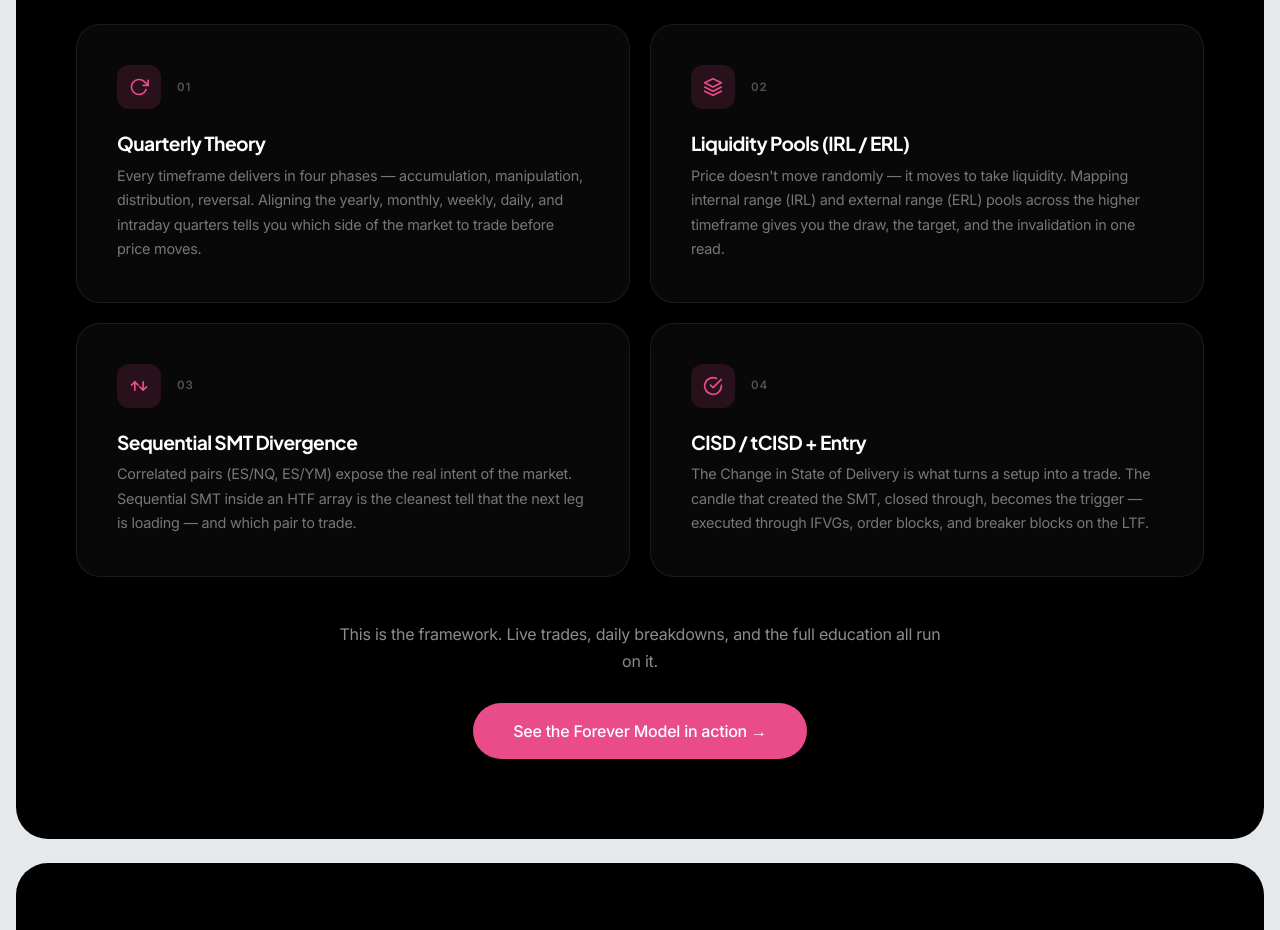
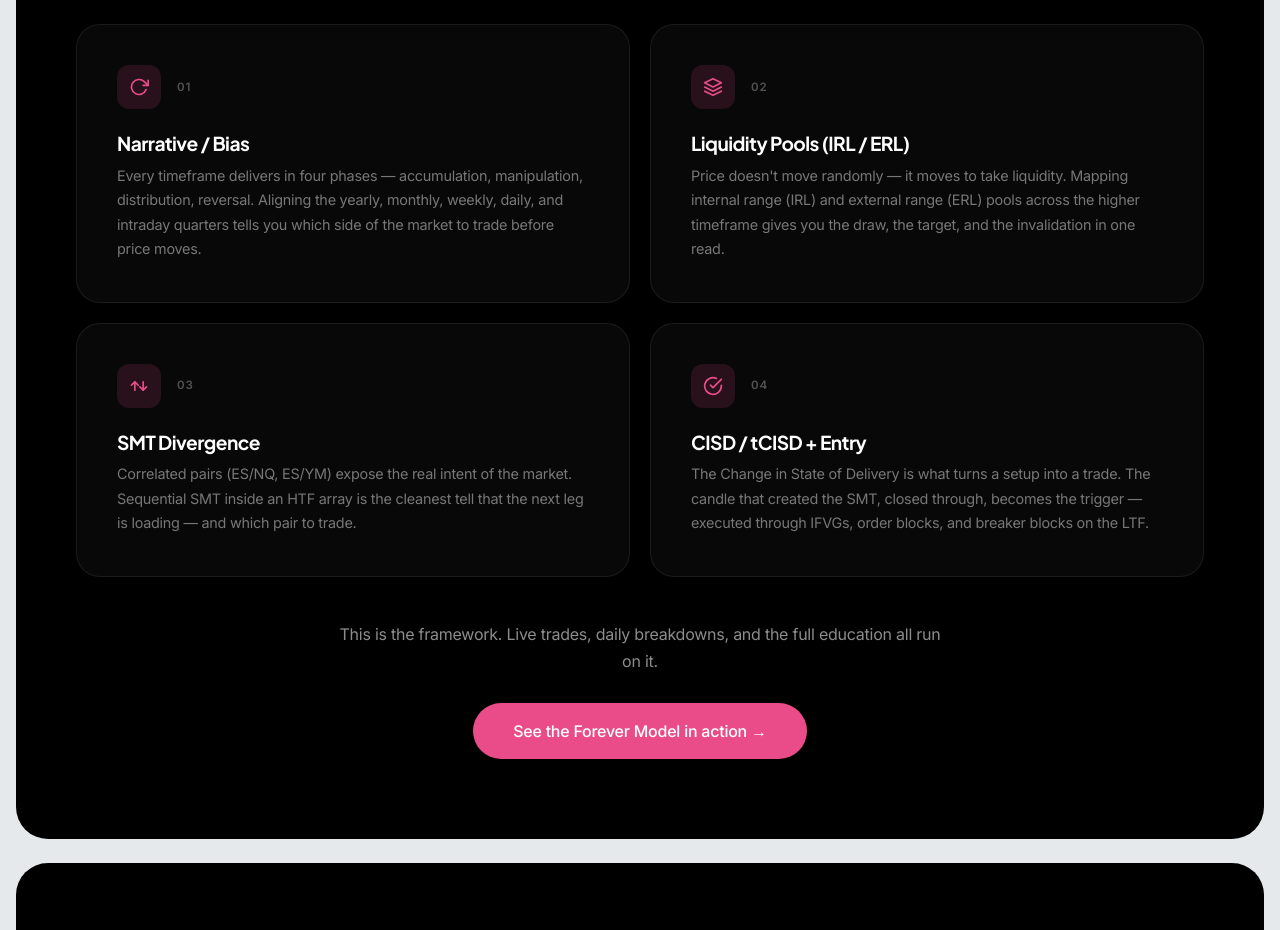
Before and after one commit to snizzzy/mattloeber, a plain HTML site: page index.html in a window 1280 px wide. Shown: the part 1380-2310 px from the top of the page. Drawn offline with nearby package versions, Linux system fonts and the light colour scheme.

Commit message:
Rename Forever Model pillars 01 and 03
Pillar 01: Quarterly Theory -> Narrative / Bias
Pillar 03: Sequential SMT Divergence -> SMT Divergence

Co-Authored-By: Claude Opus 4.7 (1M context) <noreply@anthropic.com>

```diff
--- a/index.html
+++ b/index.html
@@ -587,7 +587,7 @@
     <!-- Pillar cards: 2×2 -->
     <div class="grid-2" style="display: grid; grid-template-columns: 1fr 1fr; gap: 1.25rem;">
 
-      <!-- 01 — Quarterly Theory -->
+      <!-- 01 — Narrative / Bias -->
       <div class="card" style="background: rgba(255,255,255,0.03); border: 1px solid rgba(255,255,255,0.08); padding: 2.5rem;">
         <div style="display: flex; align-items: center; gap: 1rem; margin-bottom: 1.5rem;">
           <div style="width: 44px; height: 44px; border-radius: 12px; background: rgba(234,76,137,0.14); display: flex; align-items: center; justify-content: center; flex-shrink: 0;">
@@ -595,7 +595,7 @@
           </div>
           <span style="font-size: 0.72rem; color: rgba(255,255,255,0.3); font-weight: 600; letter-spacing: 0.08em;">01</span>
         </div>
-        <h3 style="font-family: 'Plus Jakarta Sans', sans-serif; font-size: 1.2rem; font-weight: 700; color: #fff; margin: 0 0 0.65rem;">Quarterly Theory</h3>
+        <h3 style="font-family: 'Plus Jakarta Sans', sans-serif; font-size: 1.2rem; font-weight: 700; color: #fff; margin: 0 0 0.65rem;">Narrative / Bias</h3>
         <p style="color: rgba(255,255,255,0.45); font-size: 0.9rem; line-height: 1.7; margin: 0;">Every timeframe delivers in four phases — accumulation, manipulation, distribution, reversal. Aligning the yearly, monthly, weekly, daily, and intraday quarters tells you which side of the market to trade before price moves.</p>
       </div>
 
@@ -611,7 +611,7 @@
         <p style="color: rgba(255,255,255,0.45); font-size: 0.9rem; line-height: 1.7; margin: 0;">Price doesn't move randomly — it moves to take liquidity. Mapping internal range (IRL) and external range (ERL) pools across the higher timeframe gives you the draw, the target, and the invalidation in one read.</p>
       </div>
 
-      <!-- 03 — Sequential SMT Divergence -->
+      <!-- 03 — SMT Divergence -->
       <div class="card" style="background: rgba(255,255,255,0.03); border: 1px solid rgba(255,255,255,0.08); padding: 2.5rem;">
         <div style="display: flex; align-items: center; gap: 1rem; margin-bottom: 1.5rem;">
           <div style="width: 44px; height: 44px; border-radius: 12px; background: rgba(234,76,137,0.14); display: flex; align-items: center; justify-content: center; flex-shrink: 0;">
@@ -619,7 +619,7 @@
           </div>
           <span style="font-size: 0.72rem; color: rgba(255,255,255,0.3); font-weight: 600; letter-spacing: 0.08em;">03</span>
         </div>
-        <h3 style="font-family: 'Plus Jakarta Sans', sans-serif; font-size: 1.2rem; font-weight: 700; color: #fff; margin: 0 0 0.65rem;">Sequential SMT Divergence</h3>
+        <h3 style="font-family: 'Plus Jakarta Sans', sans-serif; font-size: 1.2rem; font-weight: 700; color: #fff; margin: 0 0 0.65rem;">SMT Divergence</h3>
         <p style="color: rgba(255,255,255,0.45); font-size: 0.9rem; line-height: 1.7; margin: 0;">Correlated pairs (ES/NQ, ES/YM) expose the real intent of the market. Sequential SMT inside an HTF array is the cleanest tell that the next leg is loading — and which pair to trade.</p>
       </div>
 
```
